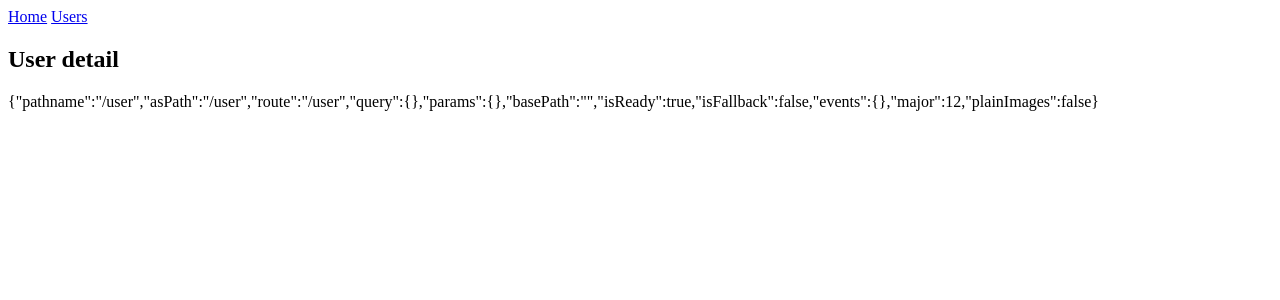
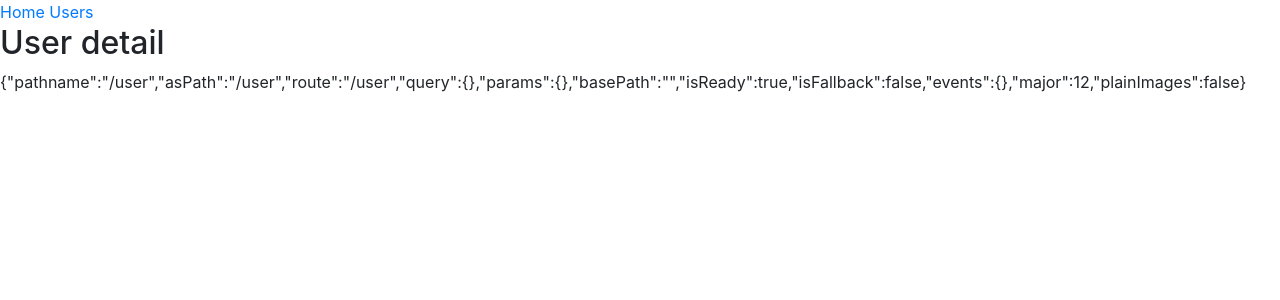
Before and after one commit to yenilikci/nextjs-practice, a Next.js app: page /user in a window 1280 px wide. Shown: the top 300 px of the page. Built offline with nearby package versions, Linux system fonts and the light colour scheme.

Commit message:
next head

```diff
--- a/components/Layout.js
+++ b/components/Layout.js
@@ -1,7 +1,12 @@
+import Head from 'next/head';
 import Navbar from './Navbar.js';
 
 const Layout = props => (
     <div>
+        <Head>
+            <title>My Website</title>
+            <link rel="stylesheet" href="https://cdnjs.cloudflare.com/ajax/libs/twitter-bootstrap/4.1.1/css/bootstrap.min.css" />
+        </Head>
         <Navbar/>
         {props.children }
     </div>
```
